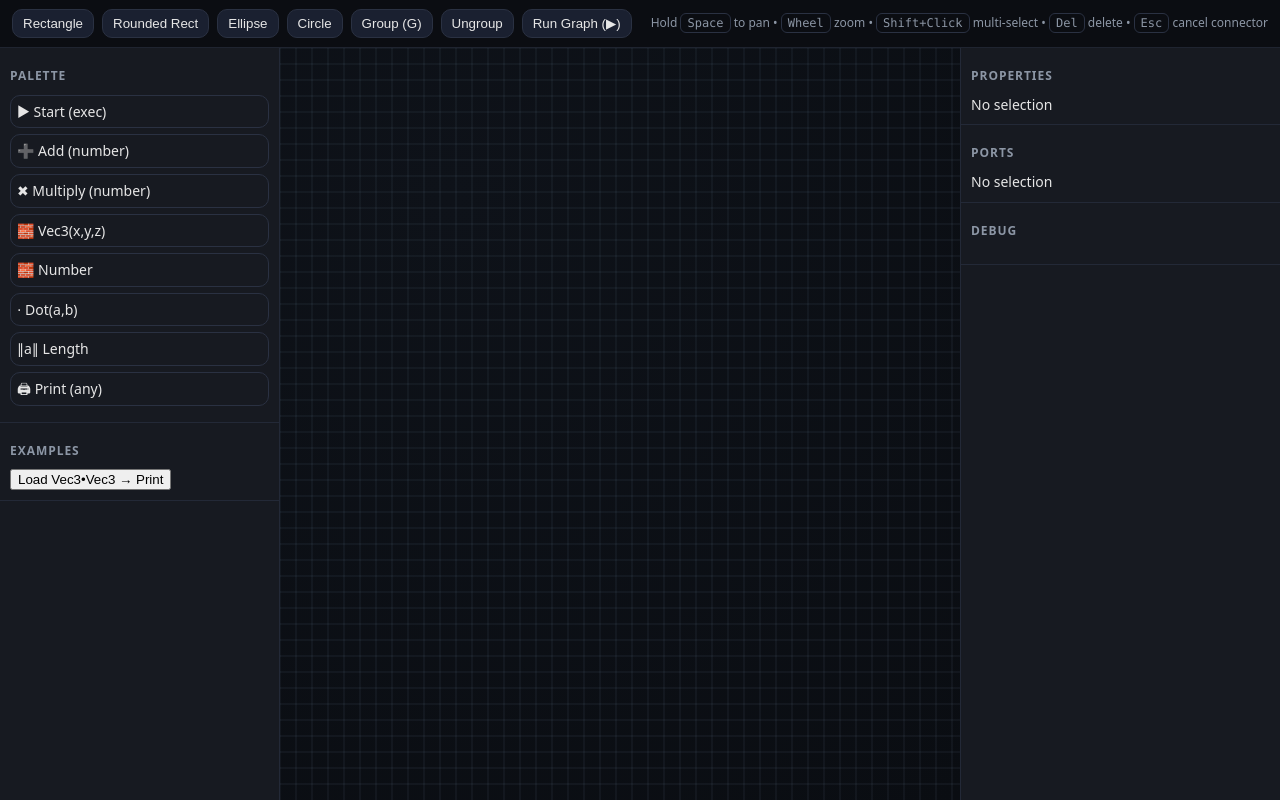
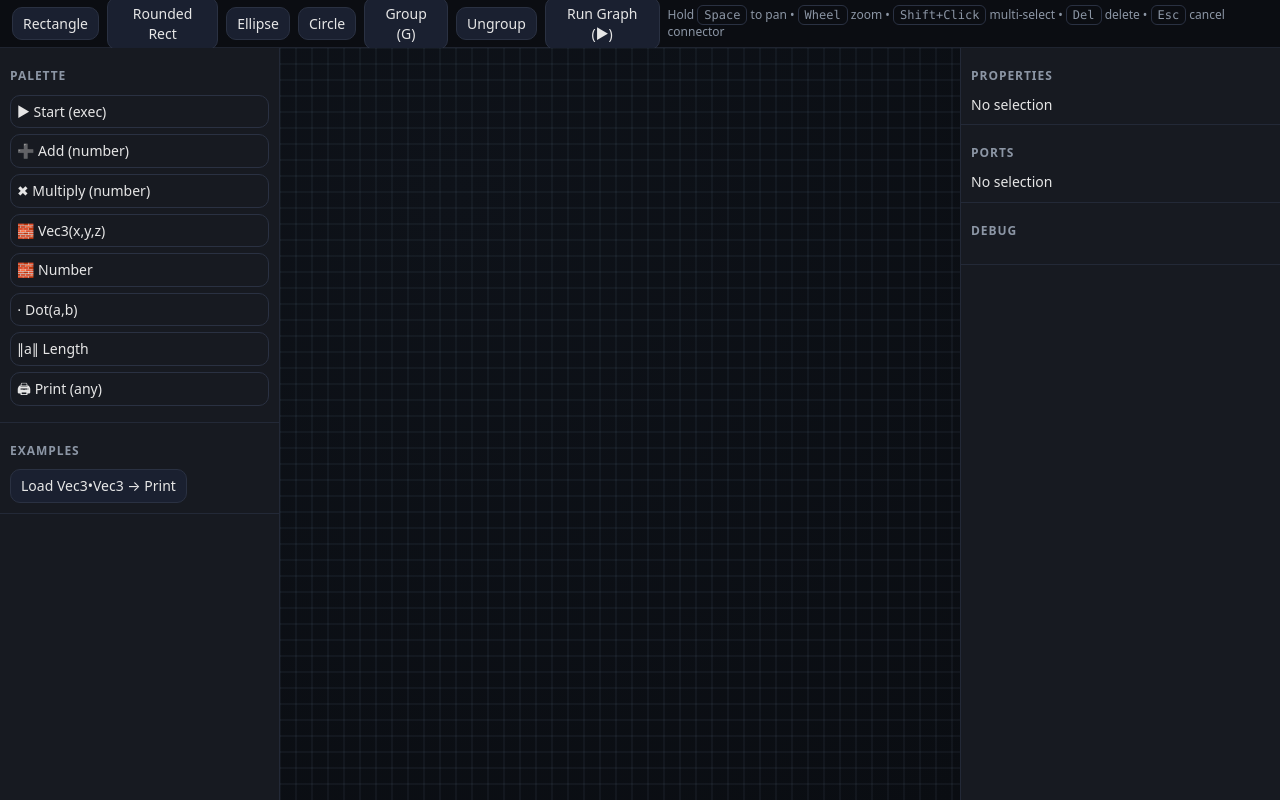
Before and after one commit to DezEbuwa/dez-graph, a website with bundled scripts: page index.html in a window 1280 px wide. Built offline with nearby package versions, Linux system fonts and the light colour scheme.

Commit message:
Fix button styling - add general .btn class for consistent styling across all buttons

```diff
--- a/css/style.css
+++ b/css/style.css
@@ -40,19 +40,6 @@ header {
   padding: 8px 12px;
   background: #0b0d12;
   border-bottom: 1px solid #1f2430;
-}
-
-header .btn {
-  background: #1a2030;
-  color: var(--ink);
-  border: 1px solid #2a3142;
-  padding: 6px 10px;
-  border-radius: 10px;
-  cursor: pointer;
-}
-
-header .btn:hover {
-  border-color: var(--accent);
 }
 
 /* ===== Sidebar Panels ===== */
@@ -139,6 +126,20 @@ canvas {
 }
 
 /* ===== Form Elements ===== */
+.btn {
+  background: #1a2030;
+  color: var(--ink);
+  border: 1px solid #2a3142;
+  padding: 6px 10px;
+  border-radius: 10px;
+  cursor: pointer;
+  font: inherit;
+}
+
+.btn:hover {
+  border-color: var(--accent);
+}
+
 input[type="number"],
 input[type="text"],
 textarea {
```
